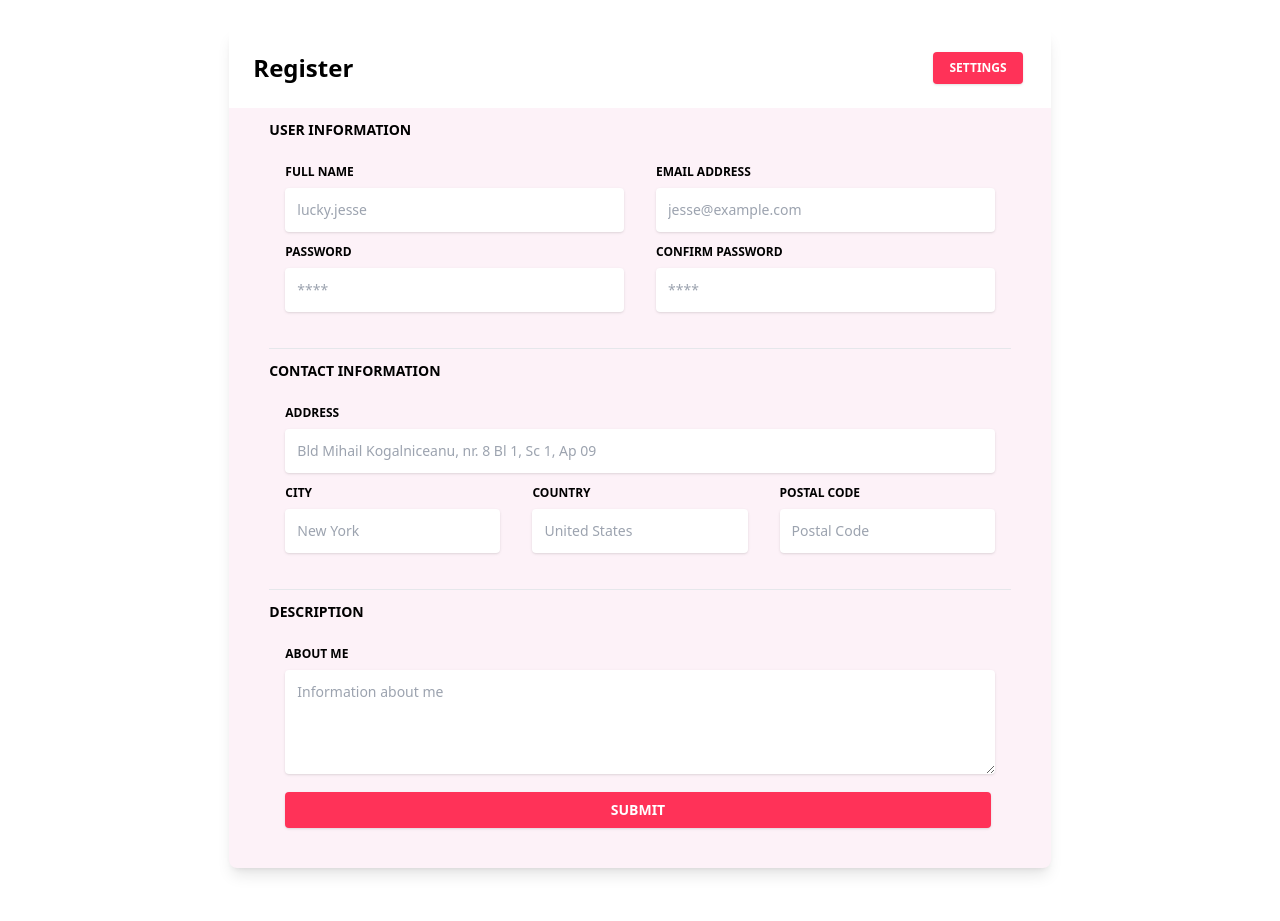
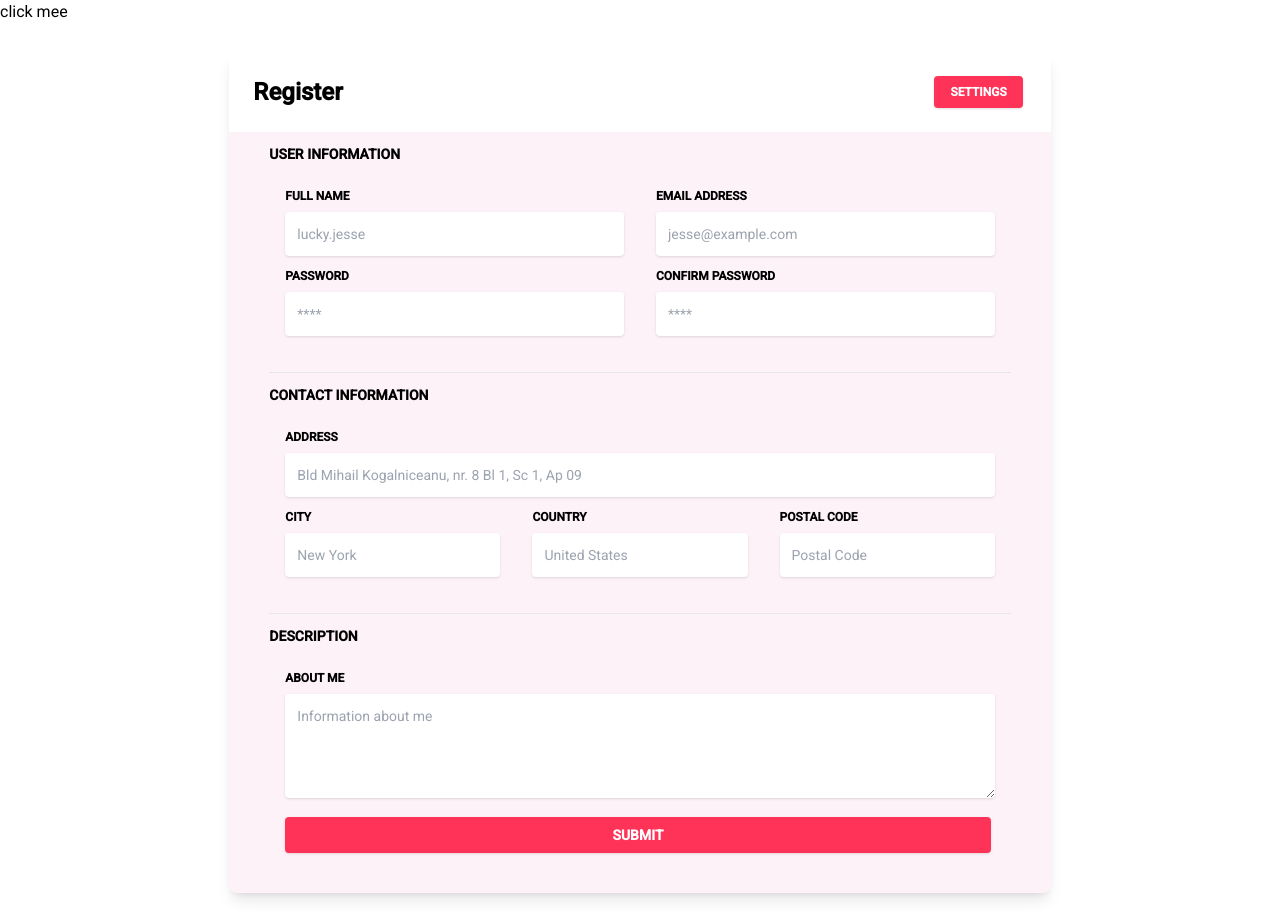
Before and after one commit to devharp/lms-ng, an Angular app: page /register in a window 1280 px wide. Before the commit the page ends 896 px from the top, so only its background shows below. Built offline with nearby package versions, Linux system fonts and the light colour scheme.

Commit message:
added a snakbar

```diff
--- a/angular.json
+++ b/angular.json
@@ -30,6 +30,7 @@
               "src/assets"
             ],
             "styles": [
+              "@angular/material/prebuilt-themes/indigo-pink.css",
               "src/styles.scss"
             ],
             "scripts": []
@@ -99,6 +100,7 @@
               "src/assets"
             ],
             "styles": [
+              "@angular/material/prebuilt-themes/indigo-pink.css",
               "src/styles.scss"
             ],
             "scripts": []
--- a/package.json
+++ b/package.json
@@ -11,10 +11,12 @@
   "private": true,
   "dependencies": {
     "@angular/animations": "^16.2.0",
+    "@angular/cdk": "^16.2.9",
     "@angular/common": "^16.2.0",
     "@angular/compiler": "^16.2.0",
     "@angular/core": "^16.2.0",
     "@angular/forms": "^16.2.0",
+    "@angular/material": "^16.2.9",
     "@angular/platform-browser": "^16.2.0",
     "@angular/platform-browser-dynamic": "^16.2.0",
     "@angular/router": "^16.2.0",
--- a/src/app/app.component.html
+++ b/src/app/app.component.html
@@ -1 +1,14 @@
-<router-outlet/>
+<div *ngIf="showSnack" class="fixed z-[999] w-[100%] h-[100%] flex justify-center" style="pointer-events: none;">
+    <div class="make-an-entry min-w-[250px] min-h-[55px] h-[max-content] bg-[rgb(50,50,50)] w-[max-content] text-[white] px-5 py-2 rounded-md flex items-center select-none" style="pointer-events: all;">
+        <div class="flex flex-grow justify-between">
+            <div>hello</div>
+            <div class="h-[1.5rem] text-[0.65rem] bg-[#ff3258] flex justify-center items-center px-2 rounded-md font-semibold uppercase cursor-pointer [&:active]:bg-[#d3445e] " style="transition: 50ms;">Close</div>
+        </div>
+    </div>
+</div>
+
+<button (click)="toggleSnack()">click mee</button>
+
+
+
+<router-outlet />
--- a/src/app/app.component.scss
+++ b/src/app/app.component.scss
@@ -0,0 +1,13 @@
+.make-an-entry {
+    transform: translateY(-100%);
+    animation: make-an-entry-anim forwards 500ms;
+}
+
+@keyframes make-an-entry-anim {
+    from {
+        transform: translateY(-100%);
+    }
+    to {
+        transform: translateY(30%);
+    }
+}
--- a/src/app/app.component.ts
+++ b/src/app/app.component.ts
@@ -1,17 +1,23 @@
 import { Component } from '@angular/core';
 import { API_ROUTES } from 'src/api/api.routes';
 import { environment } from 'src/environments/environment';
+import {MatSnackBar, MatSnackBarRef, MatSnackBarModule} from '@angular/material/snack-bar';
 
 @Component({
   selector: 'app-root',
   templateUrl: './app.component.html',
-  styleUrls: ['./app.component.scss']
+  styleUrls: ['./app.component.scss'],
 })
 export class AppComponent {
   title = 'lms-ng';
+  public showSnack: boolean = false;
 
-  constructor() {
+  constructor(private _snackBar: MatSnackBar) {
     console.log({ production: API_ROUTES.register });
   }
 
+  toggleSnack() {
+    this.showSnack = !this.showSnack;
+  }
+
 }
--- a/src/app/app.module.ts
+++ b/src/app/app.module.ts
@@ -5,6 +5,8 @@ import { AppComponent } from './app.component';
 import { UserAuthenticationModule } from './user-authentication/user-authentication.module';
 import { HTTP_INTERCEPTORS, HttpClientModule } from '@angular/common/http';
 import { ExceptionInterceptor } from './interceptors/exception.interceptor';
+import { BrowserAnimationsModule } from '@angular/platform-browser/animations';
+import { MatSnackBarModule } from '@angular/material/snack-bar';
 
 @NgModule({
   declarations: [
@@ -14,7 +16,9 @@ import { ExceptionInterceptor } from './interceptors/exception.interceptor';
     BrowserModule,
     AppRoutingModule,
     HttpClientModule,
-    UserAuthenticationModule
+    UserAuthenticationModule,
+    BrowserAnimationsModule,
+    MatSnackBarModule
   ],
   providers: [
     {
--- a/src/index.html
+++ b/src/index.html
@@ -6,6 +6,9 @@
   <base href="/">
   <meta name="viewport" content="width=device-width, initial-scale=1">
   <link rel="icon" type="image/x-icon" href="favicon.ico">
+  <link rel="preconnect" href="https://fonts.gstatic.com">
+  <link href="https://fonts.googleapis.com/css2?family=Roboto:wght@300;400;500&display=swap" rel="stylesheet">
+  <link href="https://fonts.googleapis.com/icon?family=Material+Icons" rel="stylesheet">
 </head>
 <body>
   <app-root></app-root>
--- a/src/styles.scss
+++ b/src/styles.scss
@@ -2,3 +2,8 @@
 @import 'tailwindcss/base';
 @import 'tailwindcss/components';
 @import 'tailwindcss/utilities';
+
+* { box-sizing: border-box; margin: 0; padding: 0; }
+html, body, app-root { height: 100%; }
+
+body { margin: 0; font-family: Roboto, "Helvetica Neue", sans-serif; }
```
Also changed, not shown: 1 other file (tests, documents, lock files or other folders).
